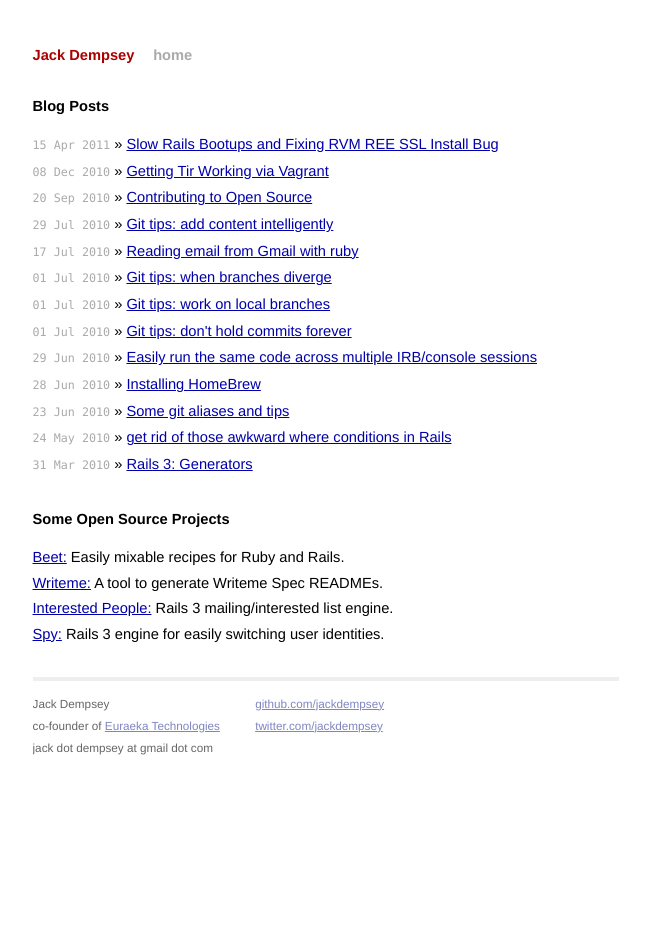
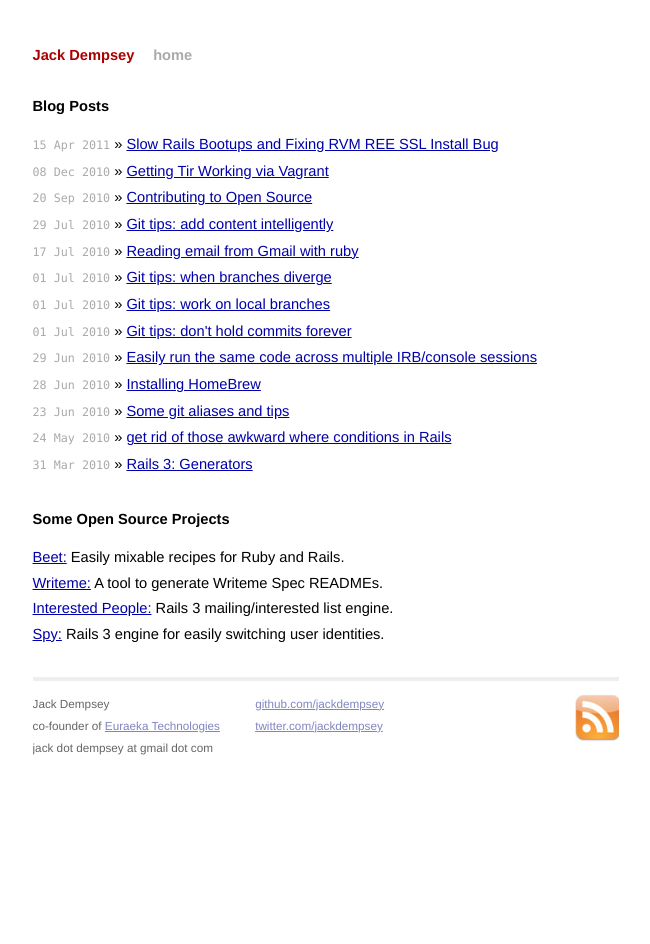
Before and after one commit to jackdempsey/jackdempsey.github.com, a Jekyll site: the page built from index.html, in a window 1280 px wide. Shown: the whole page, without its empty margins (314-964 px from the left). Built offline with Jekyll 4.4.1, drawn with Linux system fonts in a browser that asks for light colours; comment, search, counter and statistics services are not loaded.

Commit message:
add in rss feed

```diff
--- a/_layouts/default.html
+++ b/_layouts/default.html
@@ -52,6 +52,9 @@
         <a href="http://twitter.com/jackdempsey/">twitter.com/jackdempsey</a><br />
       </p>
     </div>
+    <div class="rss">
+      <a href="http://feeds.feedburner.com/jack-dempsey"><img src="/images/rss.jpg" alt="Subscribe to RSS Feed" /></a>
+    </div>
   </div>
 </div>
 
```
Also changed, not shown: images/rss.jpg (added).
